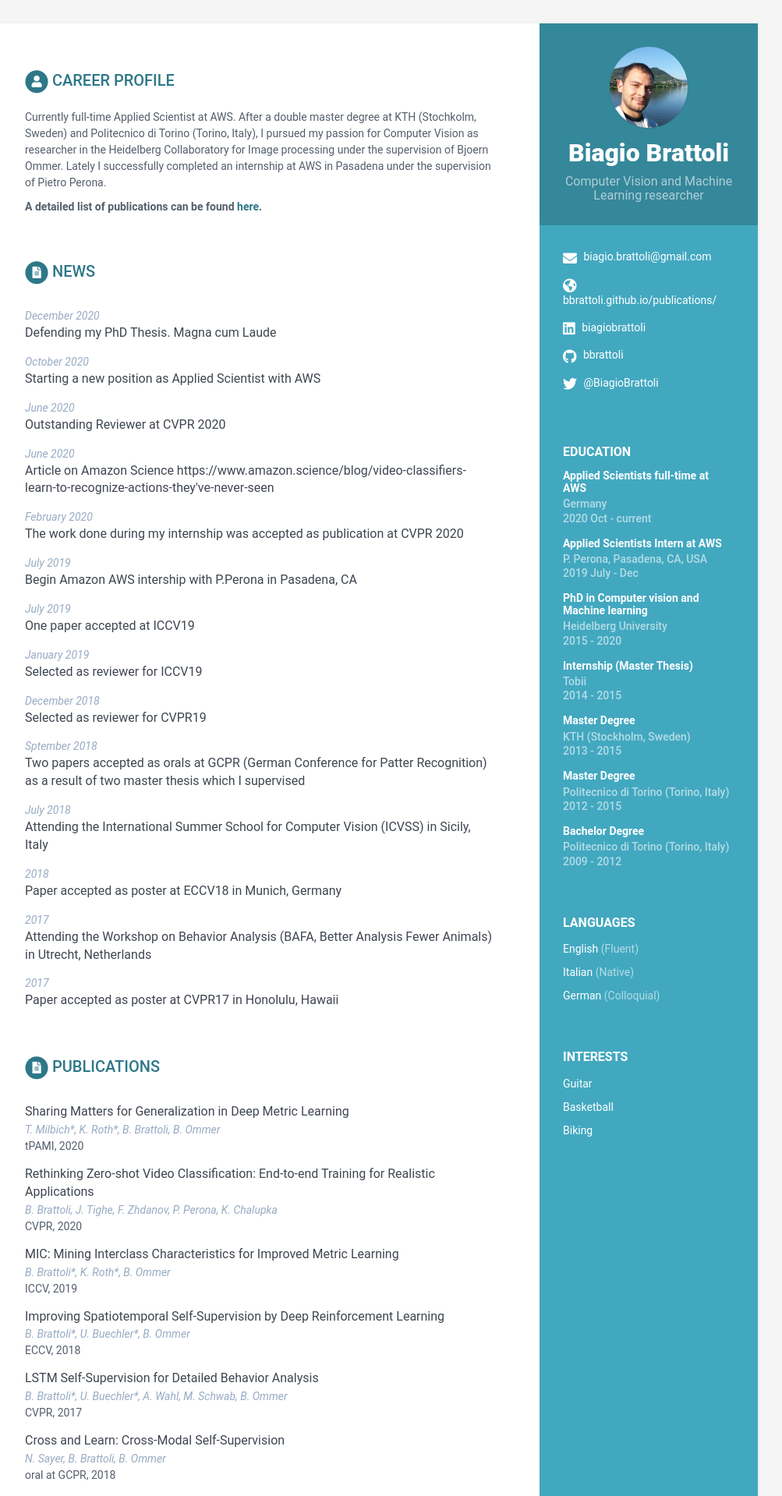
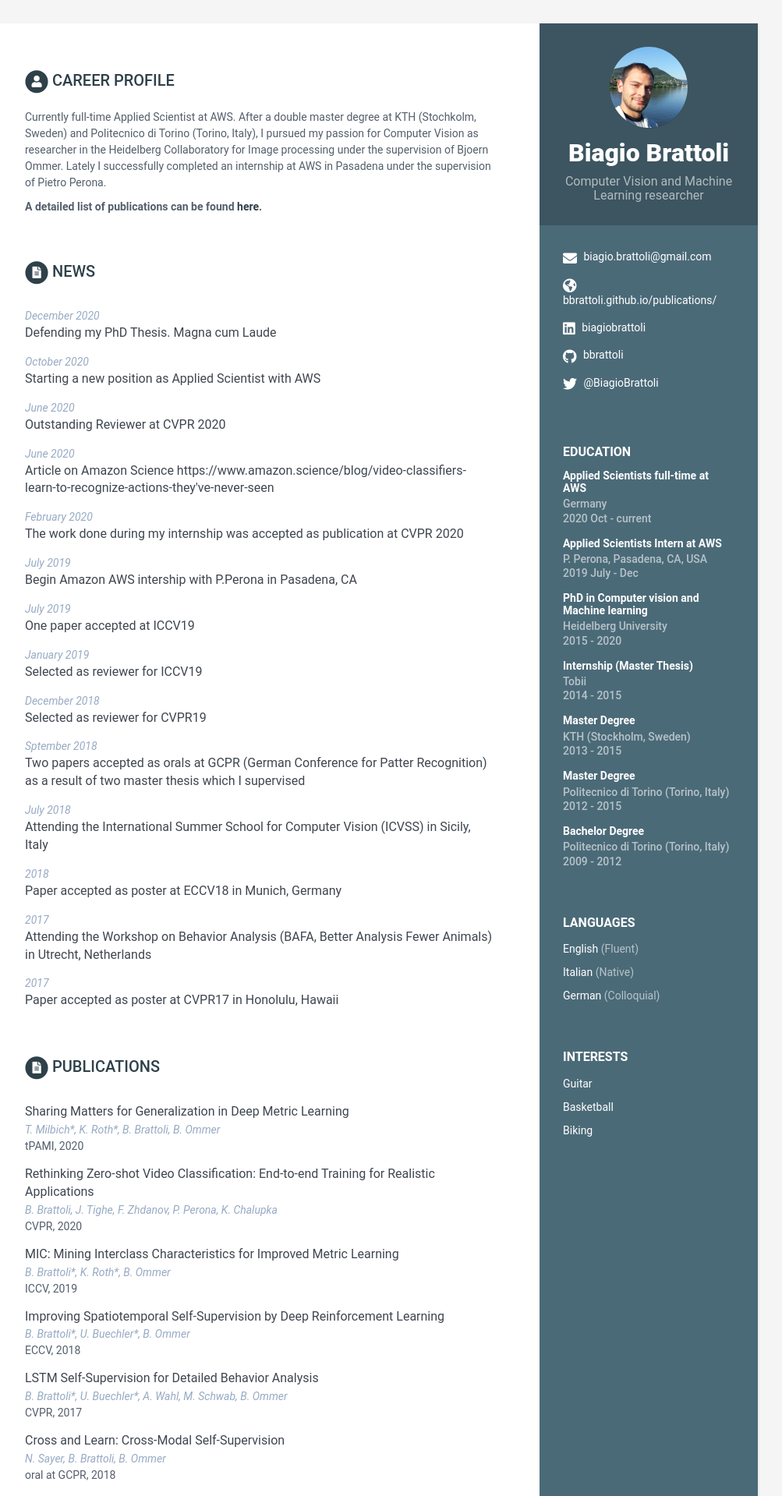
Before and after one commit to ashkan-nrc/ashkan-nrc.github.io, a Jekyll site: the page built from index.html, in a window 1280 px wide. Shown: the top 1919 px of the page at 78% size, without its empty margins (168-1171 px from the left). Built offline with Jekyll 4.4.1, drawn with Linux system fonts in a browser that asks for light colours.

Commit message:
config updated

```diff
--- a/_config.yml
+++ b/_config.yml
@@ -1,11 +1,11 @@
 #Update all the sections by editing the data.yml file inside _data folder.
 
 # Site Settings
-title: Biagio Brattoli Resume
+title: Ashkan Ebadi
 url: '' #'http://webjeda.com'
 baseurl: '' #change it according to your repository name
 # Style will be applied only after restarting the build or serve. Just choose one of the options.
-theme_skin: blue # blue turquoise green berry orange ceramic
+theme_skin: ceramic # blue turquoise green berry orange ceramic
 chrome_mobile_color: #use hex colors (ex:#1976d2) or leave empty if you don't want a color for chrome mobile searchbar
 
 # Tracker
```
